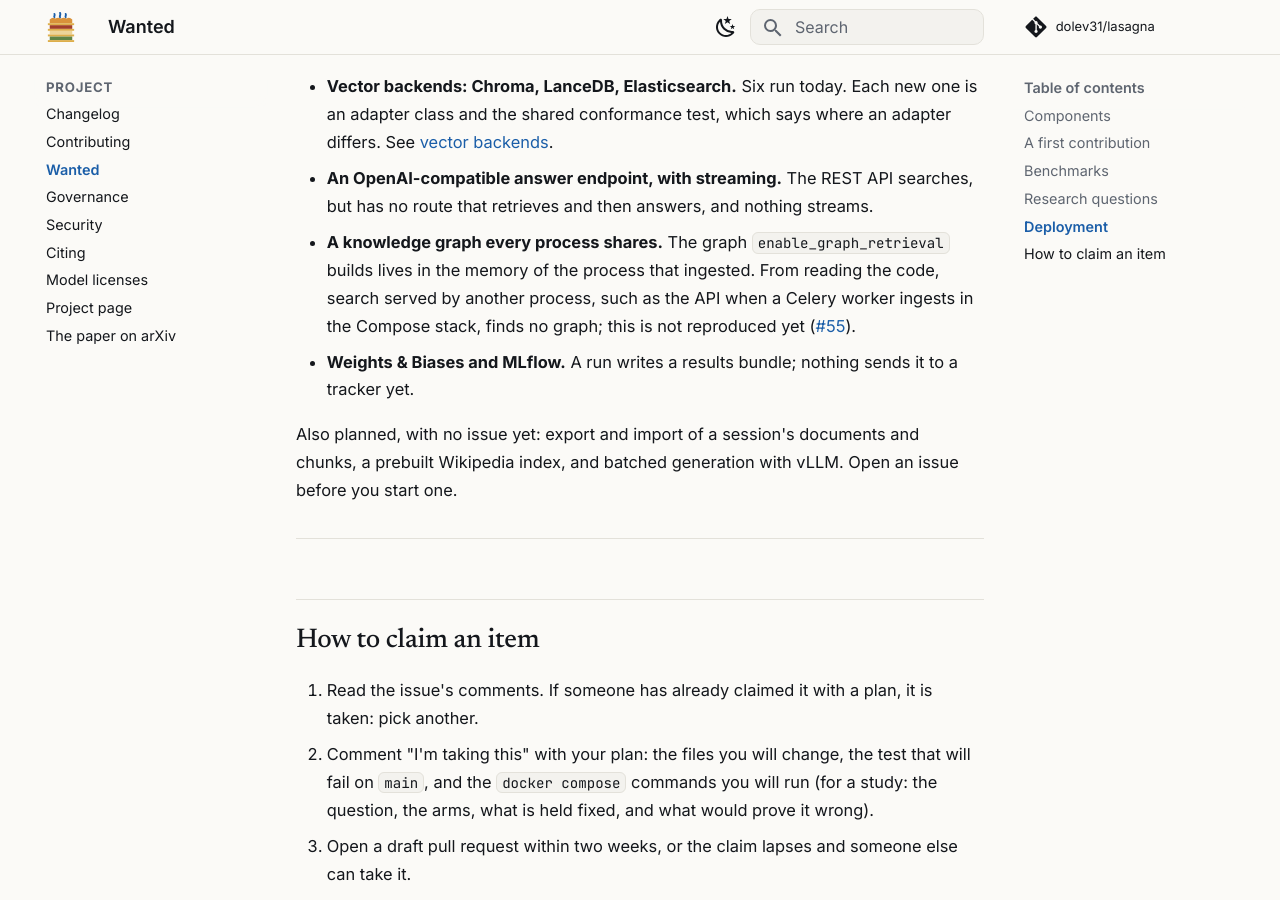
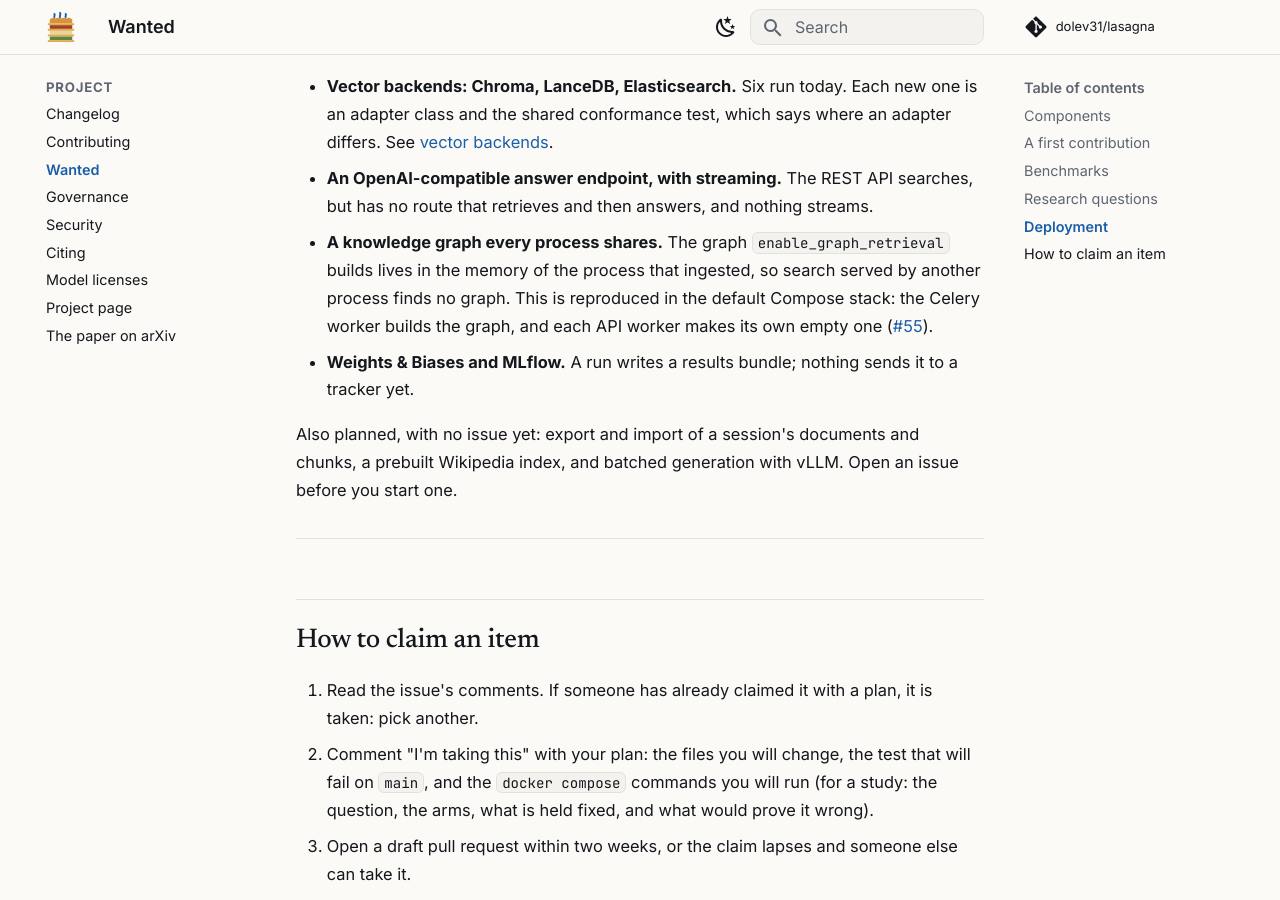
Before and after one commit to dolev31/lasagna, an MkDocs documentation site: the page built from docs/project/wanted.md, in a window 1280 px wide and 900 px high, scrolled down 4564 px. Built offline with MkDocs 1.6.1 and Material for MkDocs 9.7.7, drawn with Linux system fonts in a browser that asks for light colours; comment, search, counter and statistics services are not loaded.

Commit message:
Credit the per-setting isolation check, and say #55 is reproduced
The Contributors list and the stage isolation page name @segevshlomovIBM for
#25. The Wanted page said the shared graph store problem (#55) came from
reading the code and was not reproduced; it was reproduced in the default
Compose stack on 2026-11-03.

```diff
--- a/docs/project/wanted.md
+++ b/docs/project/wanted.md
@@ -137,10 +137,10 @@
   searches, but has no route that retrieves and then answers, and nothing
   streams.
 - **A knowledge graph every process shares.** The graph `enable_graph_retrieval`
-  builds lives in the memory of the process that ingested. From reading the
-  code, search served by another process, such as the API when a Celery worker
-  ingests in the Compose stack, finds no graph; this is not reproduced yet
-  ([#55](https://github.com/dolev31/lasagna/issues/55)).
+  builds lives in the memory of the process that ingested, so search served by
+  another process finds no graph. This is reproduced in the default Compose
+  stack: the Celery worker builds the graph, and each API worker makes its own
+  empty one ([#55](https://github.com/dolev31/lasagna/issues/55)).
 - **Weights & Biases and MLflow.** A run writes a results bundle; nothing sends
   it to a tracker yet.
 
```
Also changed, not shown: README.md (+4 -0 lines), docs/concepts/stage-isolation.md (+6 -0 lines).
